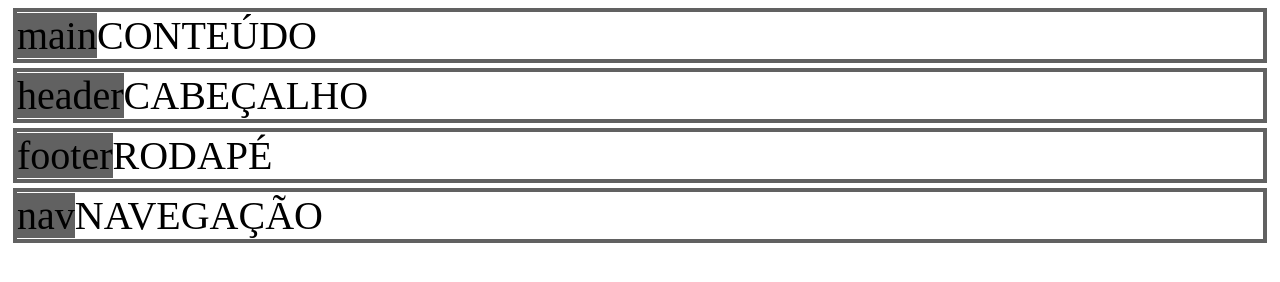
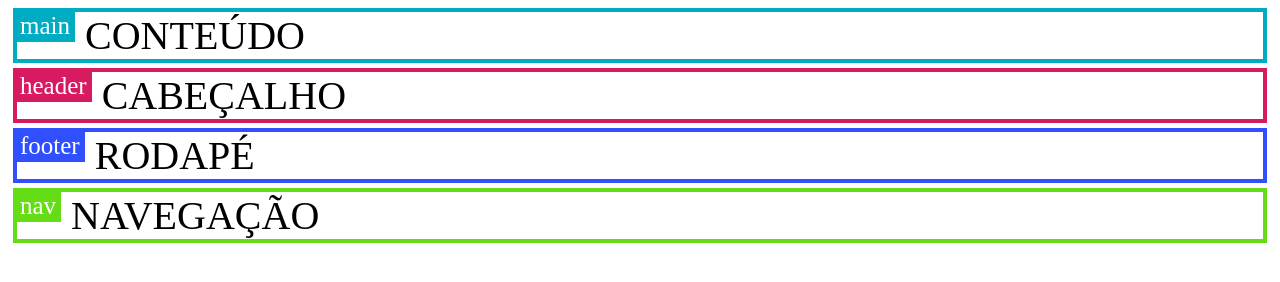
Before and after one commit to andremartins746/javascript, a plain HTML site: page css/cssgrid3.html in a window 1280 px wide. Drawn offline with Linux system fonts and the light colour scheme.

Commit message:
arq novo

```diff
--- a/css/css/tag.css
+++ b/css/css/tag.css
@@ -12,3 +12,11 @@ li {
     border: solid 4px;
     margin: 5px;
 }
+
+.tag label {
+    color: #fff;
+    font-size: 25px;
+    vertical-align: top;
+    margin-right: 10px;
+    padding: 0px 5px 3px 3px;
+}
--- a/css/js/tag.js
+++ b/css/js/tag.js
@@ -1,11 +1,30 @@
+const colors = {
+    p: '#388e3c',
+    div: '#1565co',
+    span: '#e53935',
+    section: '#f67809',
+    ul: '#5e35b1',
+    ol: '#fbc02d',
+    header: '#d81b60',
+    nav: '#64dd17',
+    main: '#00acc1',
+    footer: '#304ffe',
+    form: '#9f6581',
+    body: '#25b6da',
+    padrao: '#616161',
+    get(tag) {
+        return this[tag] ? this[tag] : this.padrao
+    }
+}
+
 document.querySelectorAll('.tag').forEach(elemento => {
     const tagName = elemento.tagName.toLowerCase()
 
-    elemento.style.borderColor = '#616161'
+    elemento.style.borderColor = colors.get(tagName)
 
     if(!elemento.classList.contains('nolabel')) {
         const label = document.createElement('label')
-        label.style.backgroundColor = '#616161'
+        label.style.backgroundColor = colors.get(tagName)
         label.innerHTML = tagName
         elemento.insertBefore(label, elemento.childNodes[0])
     }
```
